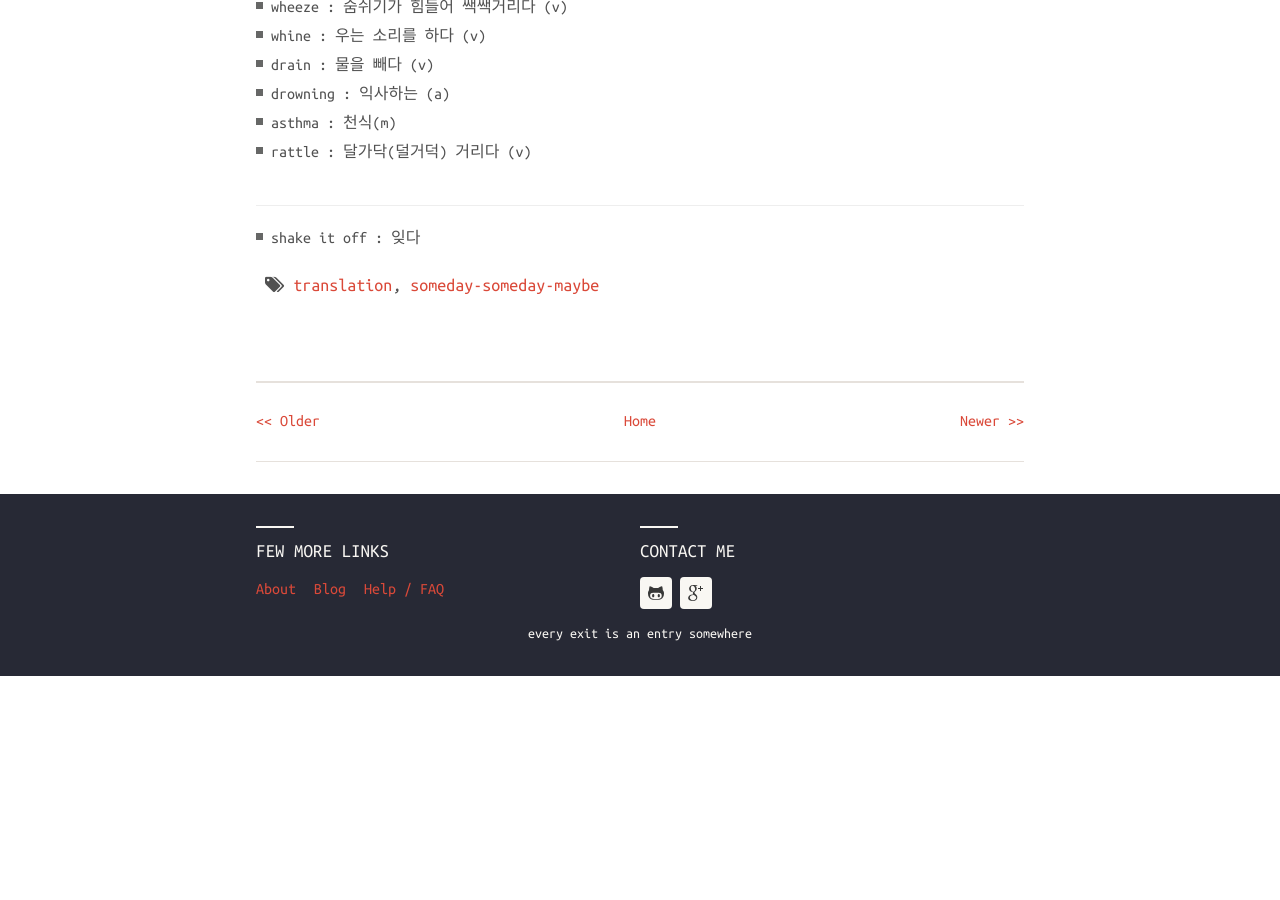
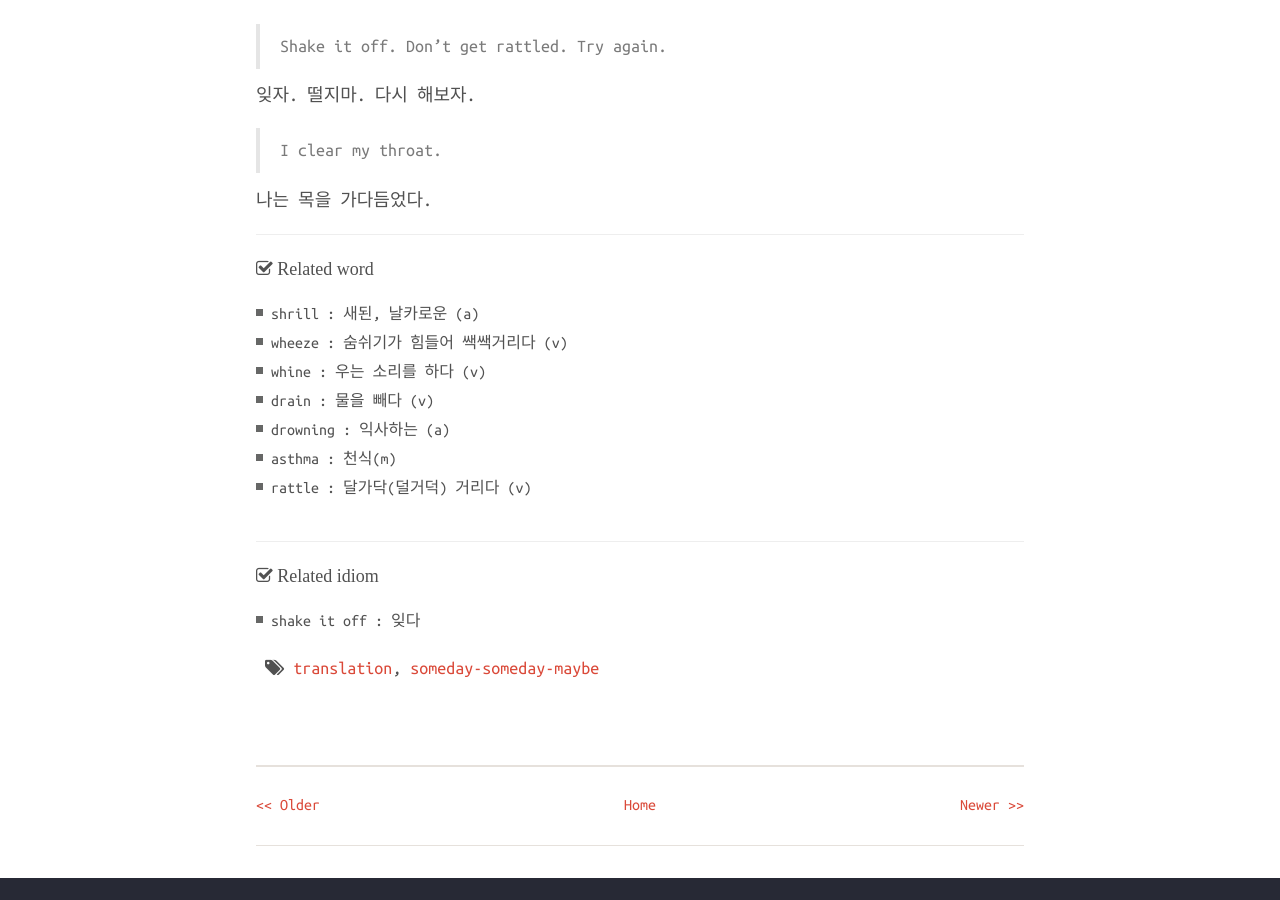
Before and after one commit to hahajh/hahajh.github.com, a Jekyll site: the page built from _posts/2015-09-27-chapter-1-1.md, in a window 1280 px wide and 900 px high, scrolled down 1102 px. Built offline with Jekyll 4.4.1, drawn with Linux system fonts in a browser that asks for light colours; nearby versions of some CDN libraries; before the commit the page ends 1778 px from its top, so only the background shows below that.

Commit message:
modify style

```diff
--- a/_posts/2015-09-27-chapter-1-1.md
+++ b/_posts/2015-09-27-chapter-1-1.md
@@ -3,25 +3,32 @@ layout: post
 title: chapter 1-1
 tags: [translation, someday-someday-maybe]
 ---
-"Begin whenever you're ready," comes the voice from the back of the house.
+> "Begin whenever you're ready," comes the voice from the back of the house.
+
 "준비되면 언제든 시작하세요." 집의 뒤로부터 소리가 들렸다.
 
-Oh, I'm ready.
+> Oh, I'm ready.
+
 오, 나는 준비됐다.
 
-After all, I've prepared for this day for years: The Day of the most Important Audition of a Lifetime Day. Now that it's finally here, I'm going to make a good impression, I'm sure of it. I might even book the job. The thought makes me smile, and I take a deep breath, head high, body alert, but relaxed. I'm ready, alright. I'm ready to speak my first line.
+> After all, I've prepared for this day for years: The Day of the most Important Audition of a Lifetime Day. Now that it's finally here, I'm going to make a good impression, I'm sure of it. I might even book the job. The thought makes me smile, and I take a deep breath, head high, body alert, but relaxed. I'm ready, alright. I'm ready to speak my first line.
+
 결국, 나는 이 날을 위해 몇 년을 준비해왔다. 인생에서 가장 중요한 오디션의 날. 지금 결국 여기, 나는 좋은 인상을 줄 것이라고 확신한다. 나는 심지어 직업도 얻을 것이다. 그 생각은 나를 미소짓게 만들었다. 그리고 나는 깊은 숨을 쉬고 고개를 들고 정신을 차리고 여유를 가졌다. 나는 준비 됐다. 나는 첫 문장을 말할 준비가 되었다.
 
-"Eeessssaaheeehaaa" The sound that comes out of me is thin and high, a shrill wheezing whine, like a slowly draining balloon or a drowning cat with asthma.
+> "Eeessssaaheeehaaa" The sound that comes out of me is thin and high, a shrill wheezing whine, like a slowly draining balloon or a drowning cat with asthma.
+
 "으...히..하" 얇고 높은, 새된 쌕쌕거리는, 마치 느리게 바람이 빠지는 풍선 혹은 천식있는 고양이가 물에 빠진 소리가 내 목에서 나왔다.
 
-Shake it off. Don't get rattled. Try again.
+> Shake it off. Don't get rattled. Try again.
+
 잊자. 떨지마. 다시 해보자.
-I clear my throat.
+
+> I clear my throat.
+
 나는 목을 가다듬었다.
 
-
-----
+---
+<i class="fa fa-check-square-o">&nbsp;Related word</i>
 * shrill : 새된, 날카로운 (a)
 * wheeze : 숨쉬기가 힘들어 쌕쌕거리다 (v)
 * whine : 우는 소리를 하다 (v)
@@ -31,4 +38,5 @@ I clear my throat.
 * rattle : 달가닥(덜거덕) 거리다 (v)
 
 ----
+<i class="fa fa-check-square-o">&nbsp;Related idiom</i>
 * shake it off : 잊다
```
